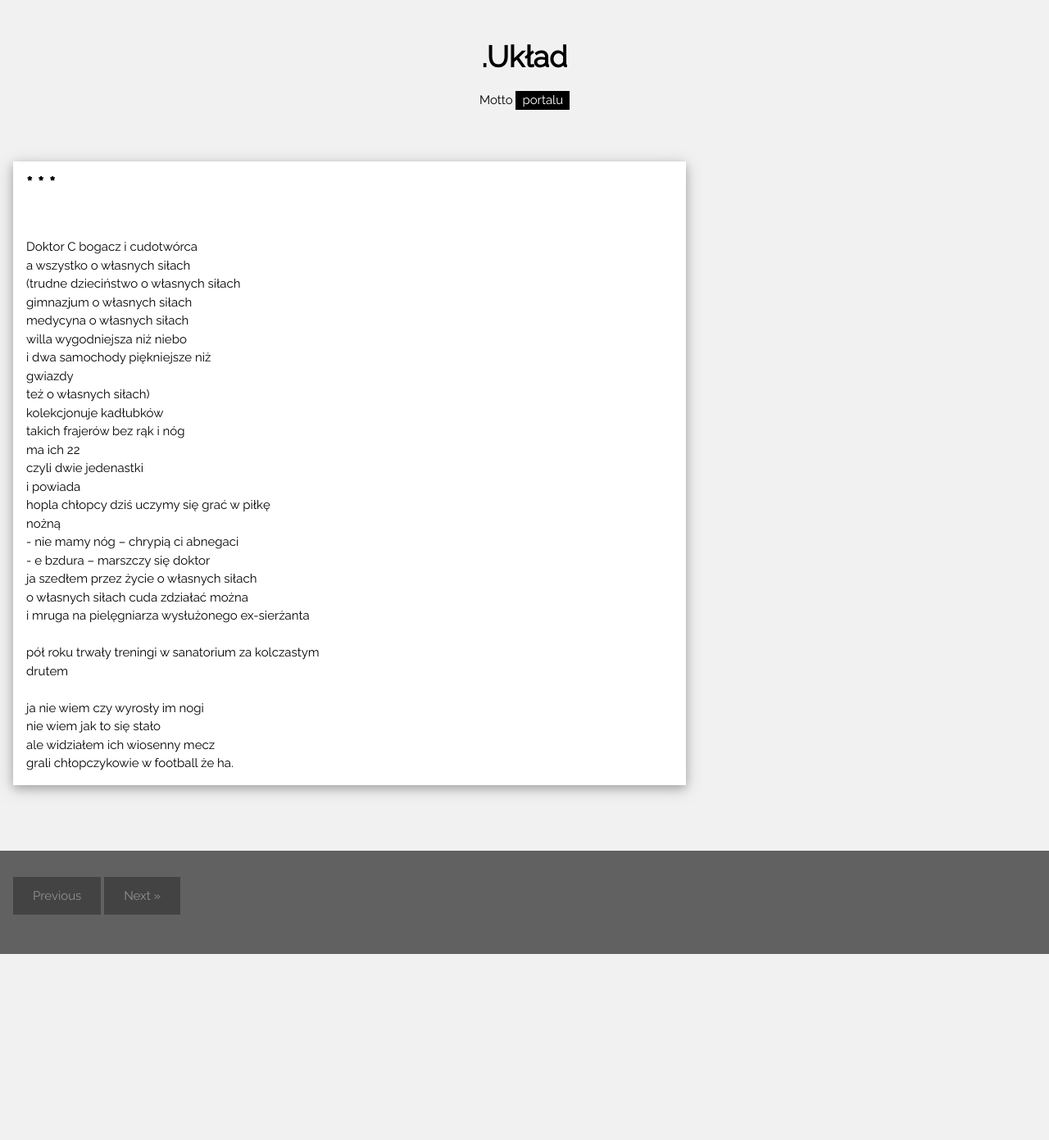
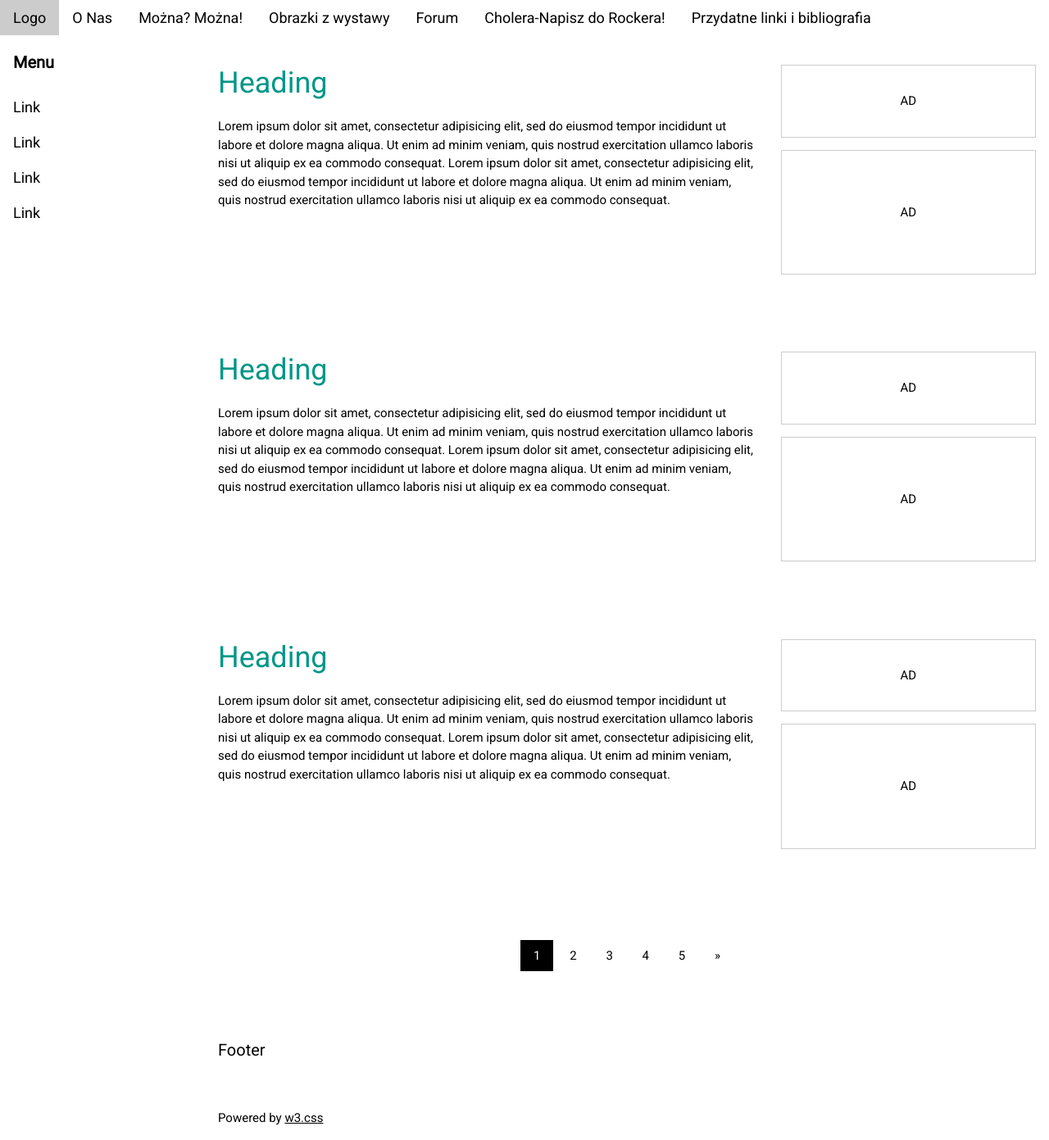
Before and after one commit to dot-Uklad/pelnosprawnosc, a Jekyll site: the page built from README.md, in a window 1280 px wide and 1391 px high. Shown: the whole window at 82% size. Built offline with Jekyll 4.4.1, drawn with Linux system fonts in a browser that asks for light colours; our own code applies the rules of GitHub Pages for plain Markdown files; comment, search, counter and statistics services are not loaded.

Commit message:
Update default.html

```diff
--- a/_layouts/default.html
+++ b/_layouts/default.html
@@ -1,86 +1,141 @@
 <!DOCTYPE html>
 <html>
-<title>.Układ</title>
+<title>W3.CSS Template</title>
 <meta charset="UTF-8">
 <meta name="viewport" content="width=device-width, initial-scale=1">
 <link rel="stylesheet" href="https://www.w3schools.com/w3css/4/w3.css">
-<link rel="stylesheet" href="https://fonts.googleapis.com/css?family=Raleway">
+<link rel="stylesheet" href="https://www.w3schools.com/lib/w3-theme-black.css">
+<link rel="stylesheet" href="https://fonts.googleapis.com/css?family=Roboto">
+<link rel="stylesheet" href="https://cdnjs.cloudflare.com/ajax/libs/font-awesome/4.7.0/css/font-awesome.min.css">
 <style>
-body,h1,h2,h3,h4,h5 {font-family: "Raleway", sans-serif}
+html,body,h1,h2,h3,h4,h5,h6 {font-family: "Roboto", sans-serif;}
+.w3-sidebar {
+  z-index: 3;
+  width: 250px;
+  top: 43px;
+  bottom: 0;
+  height: inherit;
+}
 </style>
-<body class="w3-light-grey">
+<body>
 
-<!-- w3-content defines a container for fixed size centered content,
-and is wrapped around the whole page content, except for the footer in this example -->
-<div class="w3-content" style="max-width:1400px">
+<!-- Navbar -->
+<div class="w3-top">
+  <div class="w3-bar w3-theme w3-top w3-left-align w3-large">
+    <a class="w3-bar-item w3-button w3-right w3-hide-large w3-hover-white w3-large w3-theme-l1" href="javascript:void(0)" onclick="w3_open()"><i class="fa fa-bars"></i></a>
+    <a href="#" class="w3-bar-item w3-button w3-theme-l1">Logo</a>
+    <a href="#" class="w3-bar-item w3-button w3-hide-small w3-hover-white">O Nas</a>
+    <a href="#" class="w3-bar-item w3-button w3-hide-small w3-hover-white">Można? Można!</a>
+    <a href="#" class="w3-bar-item w3-button w3-hide-small w3-hover-white">Obrazki z wystawy</a>
+    <a href="#" class="w3-bar-item w3-button w3-hide-small w3-hover-white">Forum</a>
+    <a href="#" class="w3-bar-item w3-button w3-hide-small w3-hide-medium w3-hover-white">Cholera-Napisz do Rockera!</a>
+    <a href="#" class="w3-bar-item w3-button w3-hide-small w3-hide-medium w3-hover-white">Przydatne linki i bibliografia</a>
+  </div>
+</div>
 
-<!-- Header -->
-<header class="w3-container w3-center w3-padding-32">
-  <h1><b>.Układ</b></h1>
-  <p>Motto <span class="w3-tag">portalu</span></p>
-</header>
+<!-- Sidebar -->
+<nav class="w3-sidebar w3-bar-block w3-collapse w3-large w3-theme-l5 w3-animate-left" id="mySidebar">
+  <a href="javascript:void(0)" onclick="w3_close()" class="w3-right w3-xlarge w3-padding-large w3-hover-black w3-hide-large" title="Close Menu">
+    <i class="fa fa-remove"></i>
+  </a>
+  <h4 class="w3-bar-item"><b>Menu</b></h4>
+  <a class="w3-bar-item w3-button w3-hover-black" href="#">Link</a>
+  <a class="w3-bar-item w3-button w3-hover-black" href="#">Link</a>
+  <a class="w3-bar-item w3-button w3-hover-black" href="#">Link</a>
+  <a class="w3-bar-item w3-button w3-hover-black" href="#">Link</a>
+</nav>
 
-<!-- Grid -->
-<div class="w3-row">
+<!-- Overlay effect when opening sidebar on small screens -->
+<div class="w3-overlay w3-hide-large" onclick="w3_close()" style="cursor:pointer" title="close side menu" id="myOverlay"></div>
 
-<!-- Blog entries -->
-<div class="w3-col l8 s12">
-  <!-- Blog entry -->
-  <div class="w3-card-4 w3-margin w3-white">
-    <!--<img src="/images/niema.jpg" alt="Obrazek" style="width:100%">-->
-    <div class="w3-container">
-      <h3><b>* * *</b></h3>
-     <!-- <h5><span class="w3-opacity">2018 09 10</span></h5>-->
+<!-- Main content: shift it to the right by 250 pixels when the sidebar is visible -->
+<div class="w3-main" style="margin-left:250px">
+
+  <div class="w3-row w3-padding-64">
+    <div class="w3-twothird w3-container">
+      <h1 class="w3-text-teal">Heading</h1>
+      <p>Lorem ipsum dolor sit amet, consectetur adipisicing elit, sed do eiusmod tempor incididunt ut labore et dolore magna aliqua. Ut enim ad minim veniam, quis nostrud exercitation ullamco laboris nisi ut aliquip ex ea commodo consequat. Lorem ipsum
+        dolor sit amet, consectetur adipisicing elit, sed do eiusmod tempor incididunt ut labore et dolore magna aliqua. Ut enim ad minim veniam, quis nostrud exercitation ullamco laboris nisi ut aliquip ex ea commodo consequat.</p>
+    </div>
+    <div class="w3-third w3-container">
+      <p class="w3-border w3-padding-large w3-padding-32 w3-center">AD</p>
+      <p class="w3-border w3-padding-large w3-padding-64 w3-center">AD</p>
+    </div>
+  </div>
+
+  <div class="w3-row">
+    <div class="w3-twothird w3-container">
+      <h1 class="w3-text-teal">Heading</h1>
+      <p>Lorem ipsum dolor sit amet, consectetur adipisicing elit, sed do eiusmod tempor incididunt ut labore et dolore magna aliqua. Ut enim ad minim veniam, quis nostrud exercitation ullamco laboris nisi ut aliquip ex ea commodo consequat. Lorem ipsum
+        dolor sit amet, consectetur adipisicing elit, sed do eiusmod tempor incididunt ut labore et dolore magna aliqua. Ut enim ad minim veniam, quis nostrud exercitation ullamco laboris nisi ut aliquip ex ea commodo consequat.</p>
+    </div>
+    <div class="w3-third w3-container">
+      <p class="w3-border w3-padding-large w3-padding-32 w3-center">AD</p>
+      <p class="w3-border w3-padding-large w3-padding-64 w3-center">AD</p>
+    </div>
+  </div>
+
+  <div class="w3-row w3-padding-64">
+    <div class="w3-twothird w3-container">
+      <h1 class="w3-text-teal">Heading</h1>
+      <p>Lorem ipsum dolor sit amet, consectetur adipisicing elit, sed do eiusmod tempor incididunt ut labore et dolore magna aliqua. Ut enim ad minim veniam, quis nostrud exercitation ullamco laboris nisi ut aliquip ex ea commodo consequat. Lorem ipsum
+        dolor sit amet, consectetur adipisicing elit, sed do eiusmod tempor incididunt ut labore et dolore magna aliqua. Ut enim ad minim veniam, quis nostrud exercitation ullamco laboris nisi ut aliquip ex ea commodo consequat.</p>
+    </div>
+    <div class="w3-third w3-container">
+      <p class="w3-border w3-padding-large w3-padding-32 w3-center">AD</p>
+      <p class="w3-border w3-padding-large w3-padding-64 w3-center">AD</p>
+    </div>
+  </div>
+
+  <!-- Pagination -->
+  <div class="w3-center w3-padding-32">
+    <div class="w3-bar">
+      <a class="w3-button w3-black" href="#">1</a>
+      <a class="w3-button w3-hover-black" href="#">2</a>
+      <a class="w3-button w3-hover-black" href="#">3</a>
+      <a class="w3-button w3-hover-black" href="#">4</a>
+      <a class="w3-button w3-hover-black" href="#">5</a>
+      <a class="w3-button w3-hover-black" href="#">»</a>
+    </div>
+  </div>
+
+  <footer id="myFooter">
+    <div class="w3-container w3-theme-l2 w3-padding-32">
+      <h4>Footer</h4>
     </div>
 
-    <div class="w3-container">
-      <p>
-      </br>Doktor C bogacz i cudotwórca
-</br>a wszystko o własnych siłach
-</br>(trudne dzieciństwo o własnych siłach
-</br>gimnazjum o własnych siłach
-</br>medycyna o własnych siłach
-</br>willa wygodniejsza niż niebo
-</br>i dwa samochody piękniejsze niż
-</br>gwiazdy
-</br>też o własnych siłach)
-</br>kolekcjonuje kadłubków
-</br>takich frajerów bez rąk i nóg
-</br>ma ich 22
-</br>czyli dwie jedenastki
-</br>i powiada
-</br>hopla chłopcy dziś uczymy się grać w piłkę
-</br>nożną
-</br>- nie mamy nóg – chrypią ci abnegaci
-</br>- e bzdura – marszczy się doktor
-</br>ja szedłem przez życie o własnych siłach
-</br>o własnych siłach cuda zdziałać można
-</br>i mruga na pielęgniarza wysłużonego ex-sierżanta
-</br>
-</br>pół roku trwały treningi w sanatorium za kolczastym
-</br>drutem
-</br>
-</br>ja nie wiem czy wyrosły im nogi
-</br>nie wiem jak to się stało
-</br>ale widziałem ich wiosenny mecz
-</br>grali chłopczykowie w football że ha.</p>
+    <div class="w3-container w3-theme-l1">
+      <p>Powered by <a href="https://www.w3schools.com/w3css/default.asp" target="_blank">w3.css</a></p>
     </div>
-  </div>
-  <hr>
-<!-- END BLOG ENTRIES -->
+  </footer>
+
+<!-- END MAIN -->
 </div>
 
-<!-- END GRID -->
-</div><br>
+<script>
+// Get the Sidebar
+var mySidebar = document.getElementById("mySidebar");
 
-<!-- END w3-content -->
-</div>
+// Get the DIV with overlay effect
+var overlayBg = document.getElementById("myOverlay");
 
-<!-- Footer -->
-<footer class="w3-container w3-dark-grey w3-padding-32 w3-margin-top">
-  <button class="w3-button w3-black w3-disabled w3-padding-large w3-margin-bottom">Previous</button>
-  <button class="w3-button w3-black w3-disabled w3-padding-large w3-margin-bottom">Next »</button>
-</footer>
+// Toggle between showing and hiding the sidebar, and add overlay effect
+function w3_open() {
+    if (mySidebar.style.display === 'block') {
+        mySidebar.style.display = 'none';
+        overlayBg.style.display = "none";
+    } else {
+        mySidebar.style.display = 'block';
+        overlayBg.style.display = "block";
+    }
+}
+
+// Close the sidebar with the close button
+function w3_close() {
+    mySidebar.style.display = "none";
+    overlayBg.style.display = "none";
+}
+</script>
 
 </body>
 </html>
```
